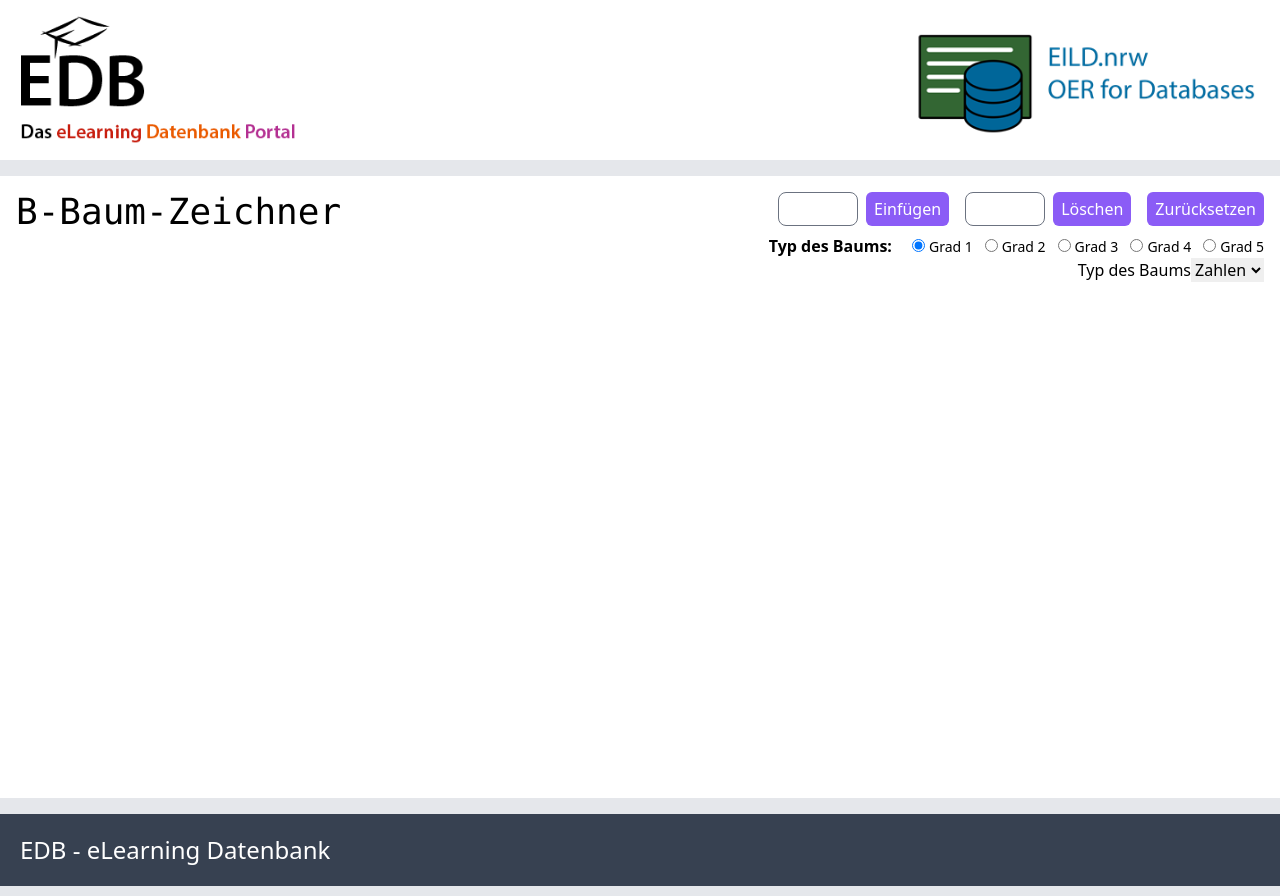
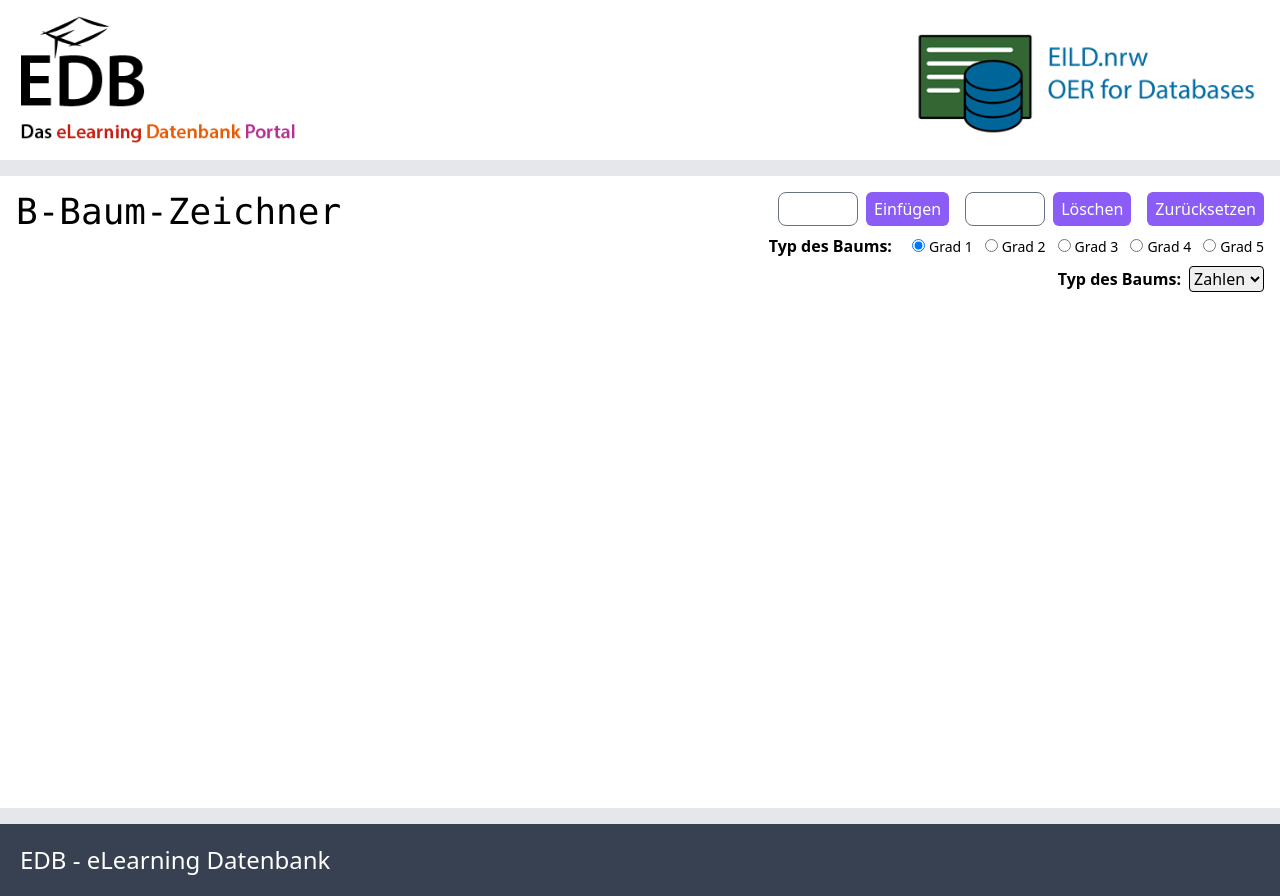
Before and after one commit to orca-nrw/b-tree, a React (Create React App) app: page / in a window 1280 px wide. Built offline with nearby package versions, Linux system fonts and the light colour scheme.

Commit message:
Improved styling to fit additional row

```diff
--- a/src/Components/InputBar.tsx
+++ b/src/Components/InputBar.tsx
@@ -65,15 +65,15 @@ export const InputBar = ({ insertionHandler, deletionHandler, resetHandler, degr
       <h1 className="text-4xl font-mono">
         B-Baum-Zeichner
       </h1>
-      <div className="flex flex-col items-end">
+      <div className="flex flex-col items-end space-y-2">
         <div className="flex flex-row">
           <input className="p-1 mr-2 w-20 border rounded-lg border-gray-500" type="text" maxLength={5} value={insertValue} onChange={handleInsertionInput} onKeyDown={handleKeyDownInsert} />
-          <button className="mr-4 bg-purple-500 hover:bg-purple-600 text-white px-2 py-1 rounded-md cursor-pointer" type="button" value="insert" onClick={onInsert}>Einfügen</button>
+          <button className="mr-4 bg-purple-500 hover:bg-purple-600 hover:shadow-md text-white px-2 py-1 rounded-md cursor-pointer" type="button" value="insert" onClick={onInsert}>Einfügen</button>
 
           <input className="p-1 mr-2 w-20 border rounded-lg border-gray-500" type="text" maxLength={5} value={deletionValue} onChange={handleDeletionInput} onKeyDown={handleKeyDownDelete} />
-          <button className="mr-4 bg-purple-500 hover:bg-purple-600 text-white px-2 py-1 rounded-md cursor-pointer" type="button" value="delete" onClick={onDelete}>Löschen</button>
+          <button className="mr-4 bg-purple-500 hover:bg-purple-600 hover:shadow-md text-white px-2 py-1 rounded-md cursor-pointer" type="button" value="delete" onClick={onDelete}>Löschen</button>
 
-          <button className="bg-purple-500 hover:bg-purple-600 text-white px-2 py-0 rounded-md cursor-pointer" type="button" value="reset" onClick={onReset}>Zurücksetzen</button>
+          <button className="bg-purple-500 hover:bg-purple-600 hover:shadow-md text-white px-2 py-0 rounded-md cursor-pointer" type="button" value="reset" onClick={onReset}>Zurücksetzen</button>
 
         </div>
         <div className="mt-2 space-x-3 flex flex-row">
@@ -105,8 +105,8 @@ export const InputBar = ({ insertionHandler, deletionHandler, resetHandler, degr
           </div>
         </div>
         <div>
-          <label htmlFor="treeType">Typ des Baums</label>
-          <select id="treeType" onChange={onTypeChange}>
+          <label className="mr-2 font-semibold" htmlFor="treeType">Typ des Baums:</label>
+          <select className="border rounded border-black" id="treeType" onChange={onTypeChange}>
             <option value="number">Zahlen</option>
             <option value="string">Strings</option>
           </select>
```
